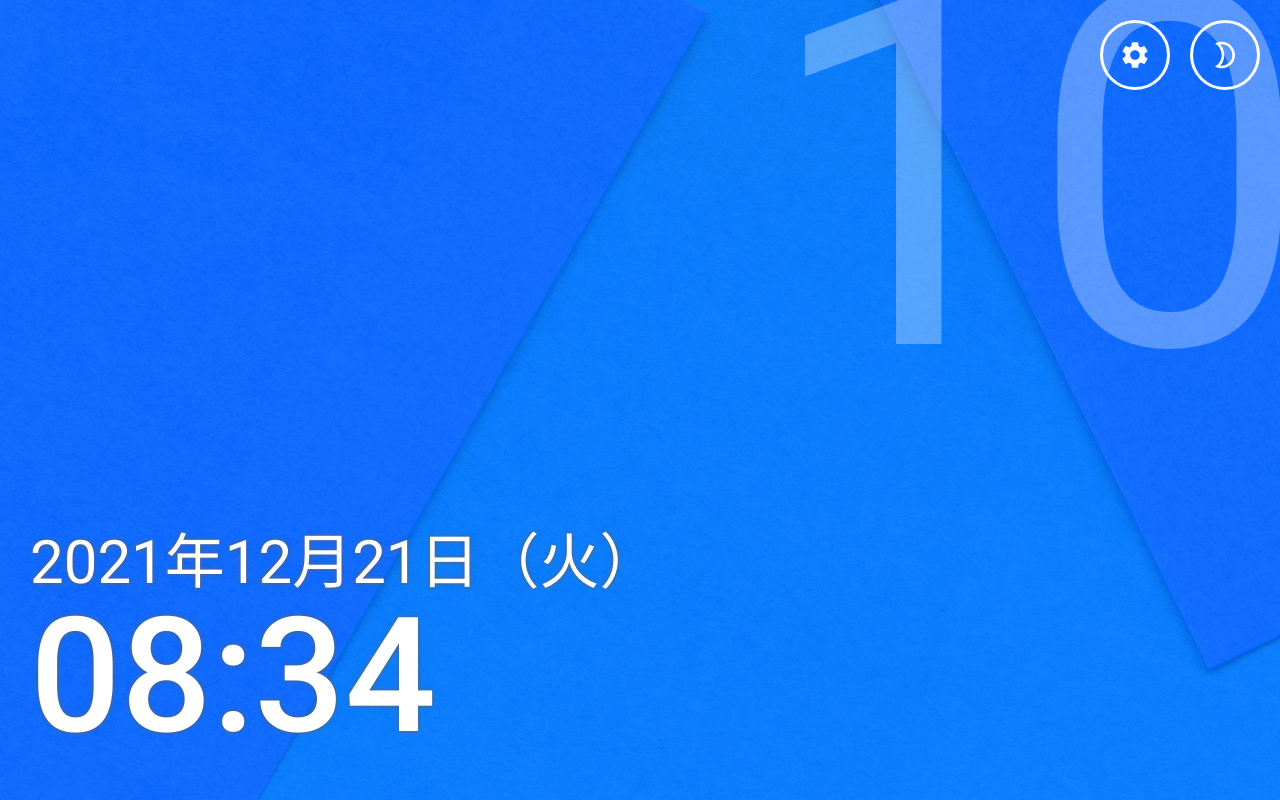
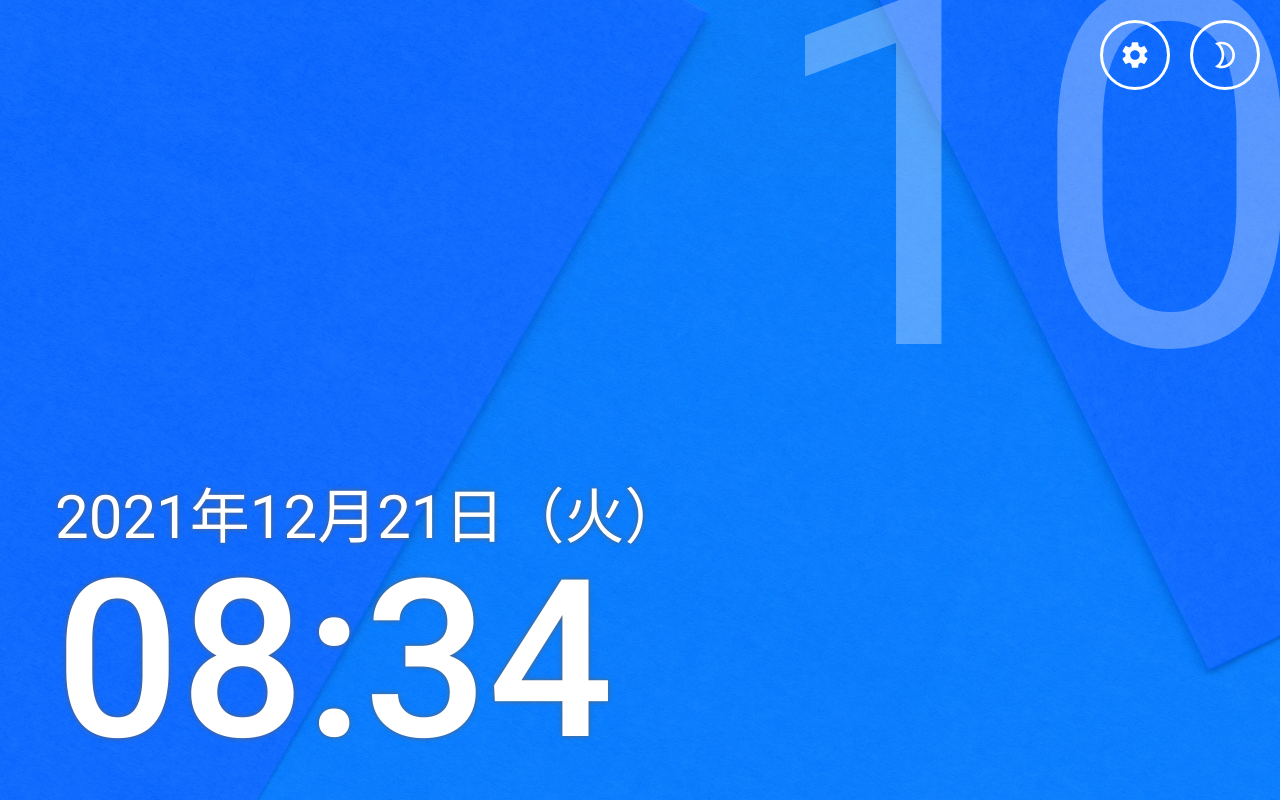
Before and after one commit to arkwnet/ahoxa, a Vue app: page / in a window 1280 px wide. Built offline with nearby package versions, Linux system fonts and the light colour scheme; a web font is replaced by a local one.

Commit message:
Improve design of clock

```diff
--- a/package.json
+++ b/package.json
@@ -1,6 +1,6 @@
 {
   "name": "ahoxa",
-  "version": "2.0.3",
+  "version": "2.1.0",
   "private": true,
   "scripts": {
     "serve": "vue-cli-service serve",
--- a/public/config.json
+++ b/public/config.json
@@ -1,4 +1,4 @@
 {
-	"version": "2.0.3",
+	"version": "2.1.0",
 	"themes": ["default", "red", "green"]
 }
--- a/src/assets/sass/Clock.scss
+++ b/src/assets/sass/Clock.scss
@@ -1,22 +1,22 @@
 .main-date, .main-time {
 	position: fixed;
-	left: 30px;
+	left: 55px;
 	color: #fff;
 	text-shadow: 0 0 5px #616161;
 	z-index: 10;
 }
 
 .main-date {
-	bottom: 200px;
+	bottom: 245px;
 	font-family: RobotoRegular, NotoSansJPRegular;
 	font-size: 60px;
 	font-weight: normal;
 }
 
 .main-time {
-	bottom: 30px;
+	bottom: 10px;
 	font-family: RobotoMedium;
-	font-size: 160px;
+	font-size: 220px;
 }
 
 .main-second {
@@ -33,11 +33,11 @@
 
 @media screen and (min-width: 1400px) {
 	.main-date {
-		bottom: 320px;
+		bottom: 310px;
 		font-size: 80px;
 	}
 	.main-time {
-		bottom: 0;
+		bottom: -10px;
 		font-size: 300px;
 	}
 	.main-second {
@@ -47,13 +47,17 @@
 	}
 }
 
-@media screen and (max-width: 800px) {
+@media screen and (max-width: 930px) {
+	.main-date, .main-time {
+		left: 30px;
+	}
 	.main-date {
-		bottom: 140px;
+		bottom: 160px;
 		font-size: 40px;
 	}
 	.main-time {
-		font-size: 100px;
+		bottom: 0;
+		font-size: 148px;
 	}
 }
 
@@ -76,5 +80,6 @@
 	}
 	.main-time {
 		bottom: 15px;
+		font-size: 102px;
 	}
 }
```
Also changed, not shown: 1 other file (tests, documents, lock files or other folders).
